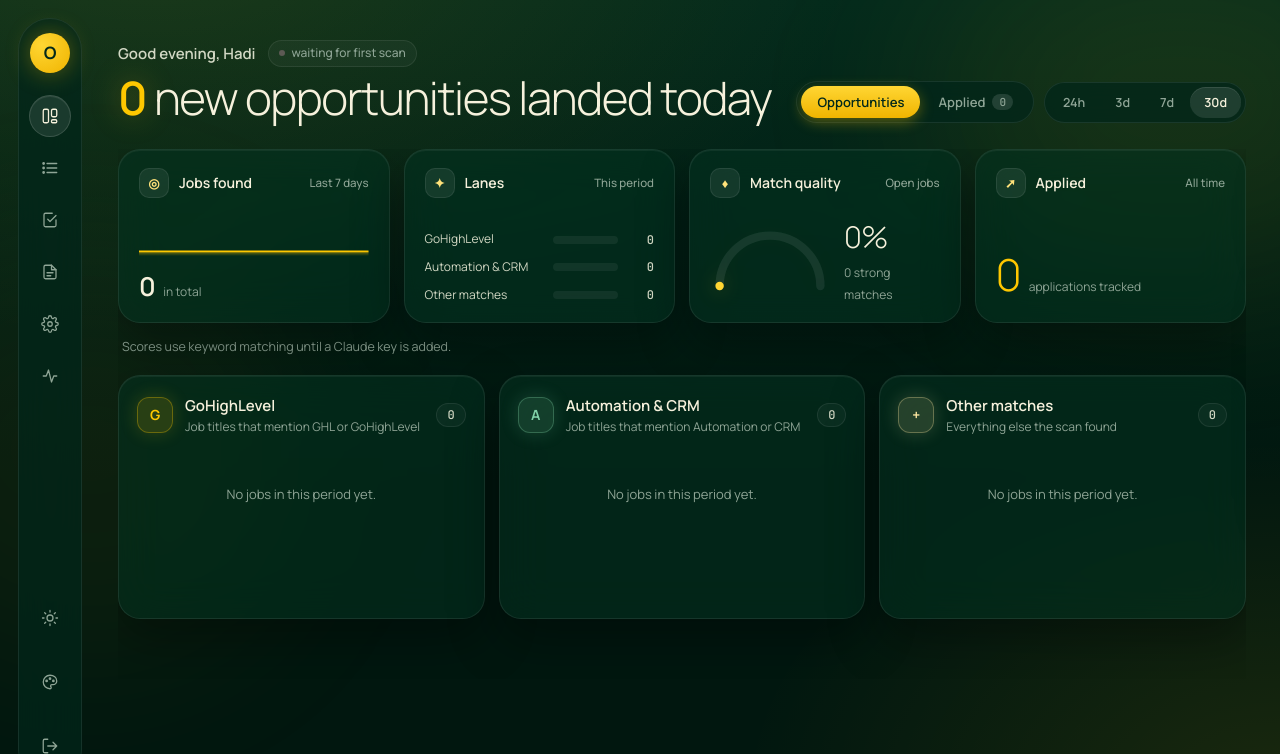
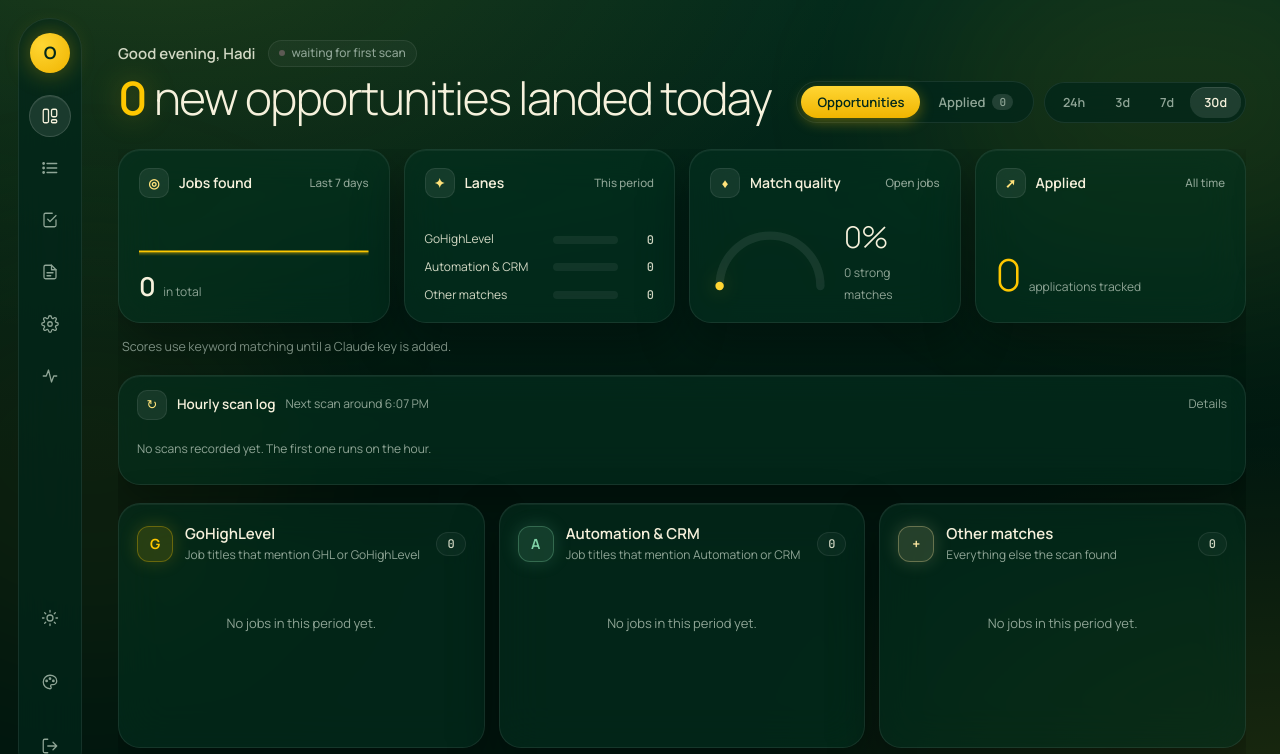
Before and after one commit to geek6489/ghl-job-hunter, a FastAPI app: page / in a window 1280 px wide. Shown: the top 754 px of the page. Run offline with FastAPI, Linux system fonts and the light colour scheme; the visitor is signed in with stand-in values (Sample User, id 1).

Commit message:
Trackpad swipe flips screens, hourly scan log on the board, log search API errors
Co-Authored-By: Claude Opus 5.5 <noreply@anthropic.com>
Claude-Session: https://claude.ai/code/session_01KGoe6U84kB3Zeih9r1xyPC

```diff
--- a/app/web/main.py
+++ b/app/web/main.py
@@ -226,6 +226,23 @@ def overview(request: Request, days: int = 30):
         week_ago = utcnow() - timedelta(days=7)
         stats["applied_week"] = sum(1 for j in applied_jobs if j.applied_at and j.applied_at >= week_ago)
         last_run = s.scalar(select(MonitorRun).order_by(MonitorRun.id.desc()).limit(1))
+        # Hourly scan log: the latest runs, newest first, with a note on gaps longer than an hour and a half
+        from zoneinfo import ZoneInfo
+        _tz = ZoneInfo(cfg.timezone)
+        scan_log, prev = [], None
+        for r in s.scalars(select(MonitorRun).order_by(MonitorRun.id.desc()).limit(12)):
+            st = r.stats or {}
+            gap_h = round((prev - r.started_at).total_seconds() / 3600) if prev else 0
+            scan_log.append({"at": r.started_at.replace(tzinfo=timezone.utc).astimezone(_tz), "status": r.status,
+                             "trigger": r.trigger, "found": st.get("raw", 0), "new": st.get("new", 0),
+                             "emailed": st.get("emailed", 0), "gap_before": gap_h if gap_h >= 2 else 0,
+                             "error": (r.error or "")[-300:]})
+            prev = r.started_at
+        since_last_h = (utcnow() - last_run.started_at).total_seconds() / 3600 if last_run else None
+        nxt = datetime.now(_tz).replace(second=0, microsecond=0)
+        nxt = nxt.replace(minute=7) + (timedelta(hours=1) if nxt.minute >= 7 else timedelta(0))
+        scan_info = {"next": nxt, "today": datetime.now(_tz).date(), "overdue": since_last_h is not None and since_last_h > 1.6,
+                     "hours_since": int(since_last_h) if since_last_h else 0}
         # Jobs found per day for the last 7 days (local time), for the small chart
         from zoneinfo import ZoneInfo
         tz = ZoneInfo(cfg.timezone)
@@ -244,7 +261,8 @@ def overview(request: Request, days: int = 30):
         first_name = (prefs.get("applicant_name") or "").split(" ")[0]
         return render(request, "overview.html", stats=stats, lanes=lanes, lane_info=LANES, days=days, week=week,
                       greeting=greeting, first_name=first_name, applied=applied,
-                      last_run=last_run, claude=cfg.claude_enabled, now=utcnow())
+                      last_run=last_run, claude=cfg.claude_enabled, now=utcnow(),
+                      scan_log=scan_log, scan_info=scan_info)
 
 
 # --------------------------------------------------------------------------- jobs
--- a/app/web/static/style.css
+++ b/app/web/static/style.css
@@ -266,3 +266,18 @@ label.chk{display:flex;align-items:center;gap:8px;color:var(--ink);font-weight:5
 :root[data-mode="light"] .theme-flip .i-sun{display:none}
 :root[data-mode="light"] .theme-flip .i-moon{display:block}
 @media (max-width:820px){.rail{gap:2px;padding:0 6px}.rail nav a,.rail-out{width:36px;height:36px}}
+/* Hourly scan log strip on the board */
+.scanlog{padding:14px 18px;margin:0 0 18px}
+.sl-head{display:flex;align-items:center;gap:10px;flex-wrap:wrap;font-size:13.5px}
+.sl-head b{font-weight:600}.sl-head em{font-style:normal;font-size:12px;color:var(--muted)}
+.sl-head a{margin-left:auto;font-size:12px;color:var(--muted);text-decoration:none}.sl-head a:hover{color:var(--ink)}
+.sl-warn{font-size:12px;color:var(--bad)}
+.sl-list{list-style:none;margin:12px 0 0;padding:0 0 4px;display:flex;gap:8px;overflow-x:auto;scrollbar-width:thin}
+.sl-list li{flex:0 0 auto;display:flex;flex-direction:column;gap:3px;padding:8px 12px;border-radius:12px;border:1px solid var(--edge);background:rgba(var(--tint),.04);font-size:12px;color:var(--muted)}
+.sl-time{display:flex;align-items:center;gap:6px;font:500 11.5px var(--mono);color:var(--ink-2)}
+.sl-time i{width:7px;height:7px;border-radius:50%;background:var(--ex)}
+.sl-run.st-partial .sl-time i{background:var(--orange)}.sl-run.st-failed .sl-time i{background:var(--bad)}.sl-run.st-running .sl-time i{background:var(--orange);animation:pulse 1.2s infinite}
+.sl-nums b{color:var(--ink);font-weight:600}
+.sl-list li.sl-gap{justify-content:center;border-style:dashed;background:none;color:var(--bad);font:500 11px var(--mono)}
+.sl-list li.sl-empty{border:0;background:none;padding-left:0}
+@keyframes pulse{50%{opacity:.3}}
--- a/app/web/templates/base.html
+++ b/app/web/templates/base.html
@@ -99,6 +99,19 @@ document.addEventListener('click', async (e) => {
     try { history.replaceState(null, '', i ? '#applied' : location.pathname + location.search); } catch (_) {} };
   tabs.forEach(t => t.addEventListener('click', () => go(+t.dataset.go)));
   sc.addEventListener('scroll', () => { clearTimeout(sc._t); sc._t = setTimeout(mark, 60); });
+  // Trackpad swipe (two fingers sideways, like switching desktops on a Mac): one gesture flips one whole screen.
+  // Without this, a short swipe scrolls part way and the snap pulls it back.
+  let acc = 0, locked = false, idle;
+  sc.addEventListener('wheel', (e) => {
+    if (Math.abs(e.deltaX) <= Math.abs(e.deltaY)) return;
+    e.preventDefault();
+    clearTimeout(idle); idle = setTimeout(() => { acc = 0; locked = false; }, 220);
+    if (locked) return;
+    acc += e.deltaX;
+    const cur = sc.scrollLeft > sc.clientWidth / 2 ? 1 : 0;
+    if (acc > 25 && cur === 0) { locked = true; go(1); }
+    else if (acc < -25 && cur === 1) { locked = true; go(0); }
+  }, {passive: false});
   document.addEventListener('keydown', (e) => { if (e.target.closest('input,textarea,select')) return;
     if (e.key === 'ArrowRight') go(1); if (e.key === 'ArrowLeft') go(0); });
   if (location.hash === '#applied') { sc.style.scrollBehavior = 'auto'; sc.scrollLeft = sc.scrollWidth; mark(); }
--- a/app/web/templates/overview.html
+++ b/app/web/templates/overview.html
@@ -82,8 +82,25 @@
     </a>
   </section>
   {% if not claude %}<p class="hint">Scores use keyword matching until a Claude key is added.</p>{% endif %}
-
-
+  <section class="glass scanlog" aria-label="Hourly scan log">
+    <div class="sl-head">
+      <span class="t-ico">↻</span><b>Hourly scan log</b>
+      {% if scan_info.overdue %}<span class="sl-warn">No scan for {{ scan_info.hours_since }} hours. GitHub sometimes delays its hourly runs.</span>
+      {% else %}<em>Next scan around {{ scan_info.next.strftime('%-I:%M %p') }}</em>{% endif %}
+      <a href="/health">Details</a>
+    </div>
+    <ol class="sl-list">
+    {% for r in scan_log %}
+      {% if r.gap_before %}<li class="sl-gap" title="No scan ran in this gap">{{ r.gap_before }}h gap</li>{% endif %}
+      <li class="sl-run st-{{ r.status }}" title="{{ r.error or (r.trigger ~ ' run, ' ~ r.status) }}">
+        <span class="sl-time"><i></i>{{ r.at.strftime('%-I:%M %p') }}{% if r.at.date() != scan_info.today %} · {{ r.at.strftime('%b %-d') }}{% endif %}</span>
+        <span class="sl-nums">{% if r.status == 'running' %}scanning…{% elif r.status == 'failed' %}failed{% else %}{{ r.found }} found · <b>{{ r.new }} new</b>{% if r.emailed %} · {{ r.emailed }} emailed{% endif %}{% endif %}</span>
+      </li>
+    {% else %}
+      <li class="sl-empty">No scans recorded yet. The first one runs on the hour.</li>
+    {% endfor %}
+    </ol>
+  </section>
     {{ lane_grid(lanes, False) }}
   </section>
   <section class="screen" aria-label="Applied jobs">
```
Also changed, not shown: app/sources/web_search.py (+7 -0 lines).
